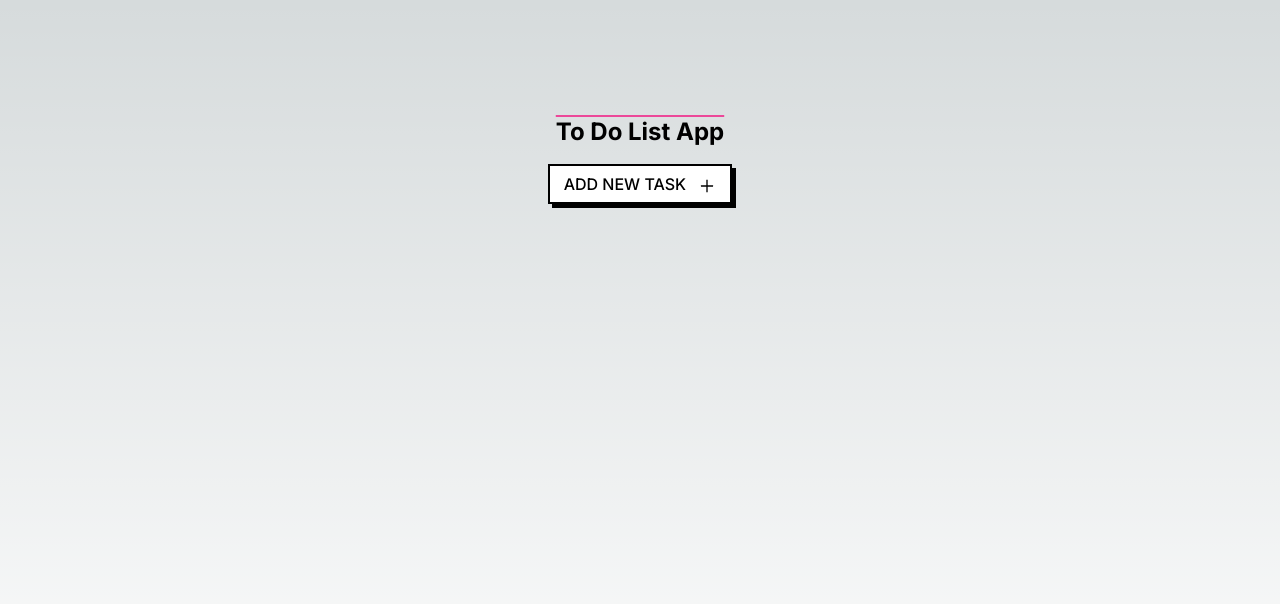
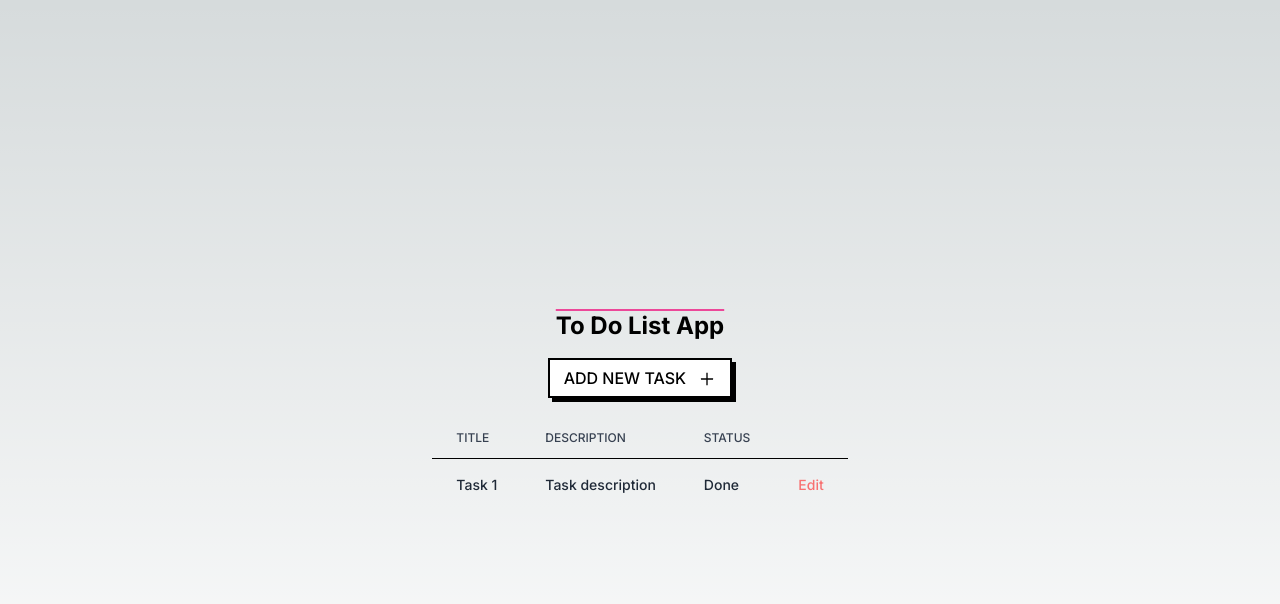
Before and after one commit to daniel-monsalve-villegas/stamurai-assignment, a Next.js app: page / in a window 1280 px wide. Shown: the top 604 px of the page. Built offline with nearby package versions, Linux system fonts and the light colour scheme.

Commit message:
visual component to do list

```diff
--- /dev/null
+++ b/app/components/TodoList.tsx
@@ -0,0 +1,55 @@
+const TodoList = () => {
+  return (
+    <div className='flex flex-col'>
+      <div className='m-l-5 overflow-x-auto'>
+        <div className='p-l-5 min-w-full inline-block align-middle'>
+          <div className='overflow-hidden'>
+            <table className='min-w-full divide-y divide-black dark:divide-gray-700'>
+              <thead>
+                <tr>
+                  <th
+                    scope='col'
+                    className='px-6 py-3 text-left text-xs font-medium text-gray-700 uppercase'>
+                    Title
+                  </th>
+                  <th
+                    scope='col'
+                    className='px-6 py-3 text-left text-xs font-medium text-gray-700 uppercase'>
+                    Description
+                  </th>
+                  <th
+                    scope='col'
+                    className='px-6 py-3 text-left text-xs font-medium text-gray-700 uppercase'>
+                    Status
+                  </th>
+                </tr>
+              </thead>
+              <tbody className='divide-y divide-black dark:divide-gray-700'>
+                <tr>
+                  <td className='px-6 py-4 whitespace-nowrap text-sm font-medium text-gray-800 dark:text-gray-800'>
+                    Task 1
+                  </td>
+                  <td className='px-6 py-4 whitespace-nowrap text-sm font-medium text-gray-800 dark:text-gray-800'>
+                    Task description
+                  </td>
+                  <td className='px-6 py-4 whitespace-nowrap text-sm font-medium text-gray-800 dark:text-gray-800'>
+                    Done
+                  </td>
+                  <td className='px-6 py-4 whitespace-nowrap text-sm font-medium text-gray-800 dark:text-gray-800'>
+                    <button
+                      className='text-red-400 hover:text-red-600'
+                      type='button'>
+                      Edit
+                    </button>
+                  </td>
+                </tr>
+              </tbody>
+            </table>
+          </div>
+        </div>
+      </div>
+    </div>
+  )
+}
+
+export default TodoList
--- a/app/page.tsx
+++ b/app/page.tsx
@@ -1,12 +1,16 @@
 import AddTask from './components/AddTask'
+import TodoList from './components/TodoList'
 
 const Home = () => {
   return (
-    <main className='flex min-h-screen flex-col items-center justify-between p-24'>
+    <main className='flex min-h-screen flex-col items-center justify-center p-24'>
       <div className='text-center my-5 gap-4'>
-        <h1 className='text-2xl font-bold overline underline decoration-pink-500'>To Do List App</h1>
+        <h1 className='text-2xl font-bold overline underline decoration-pink-500'>
+          To Do List App
+        </h1>
         <AddTask />
       </div>
+      <TodoList />
     </main>
   )
 }
```
